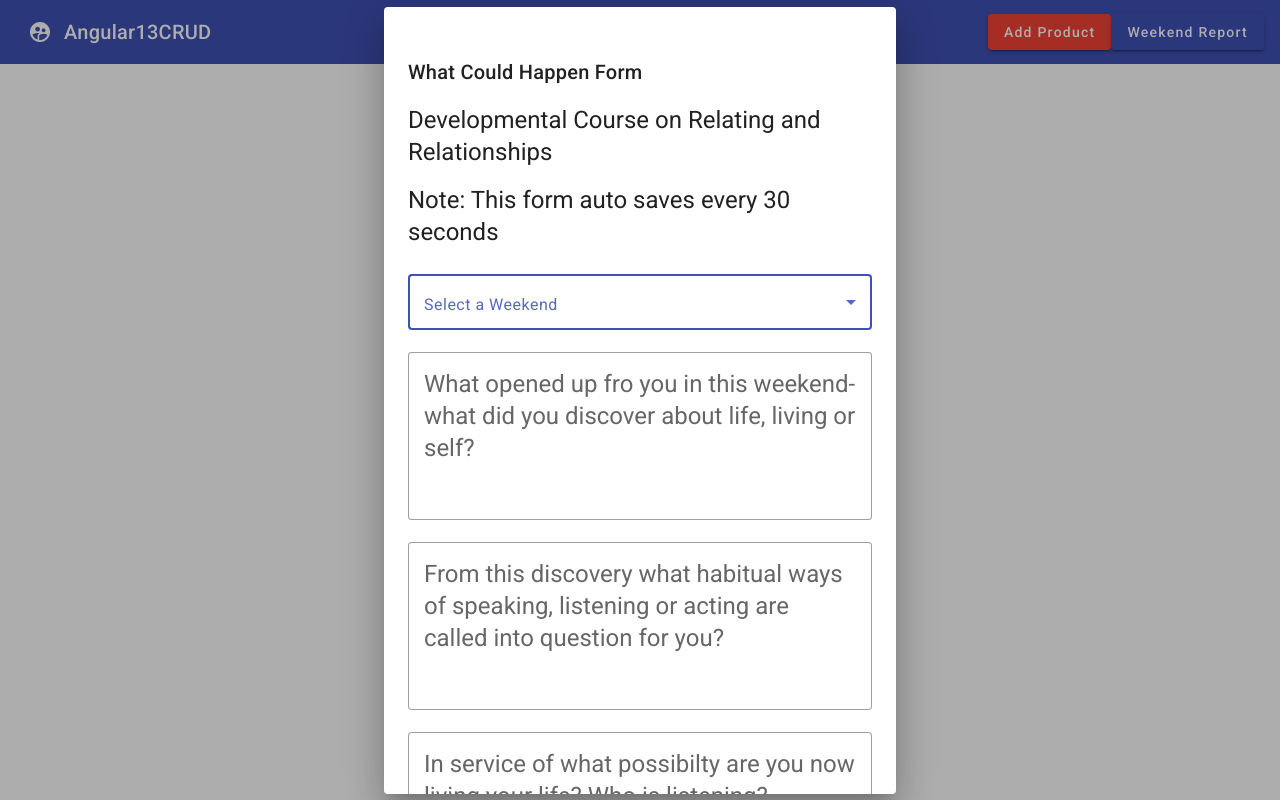
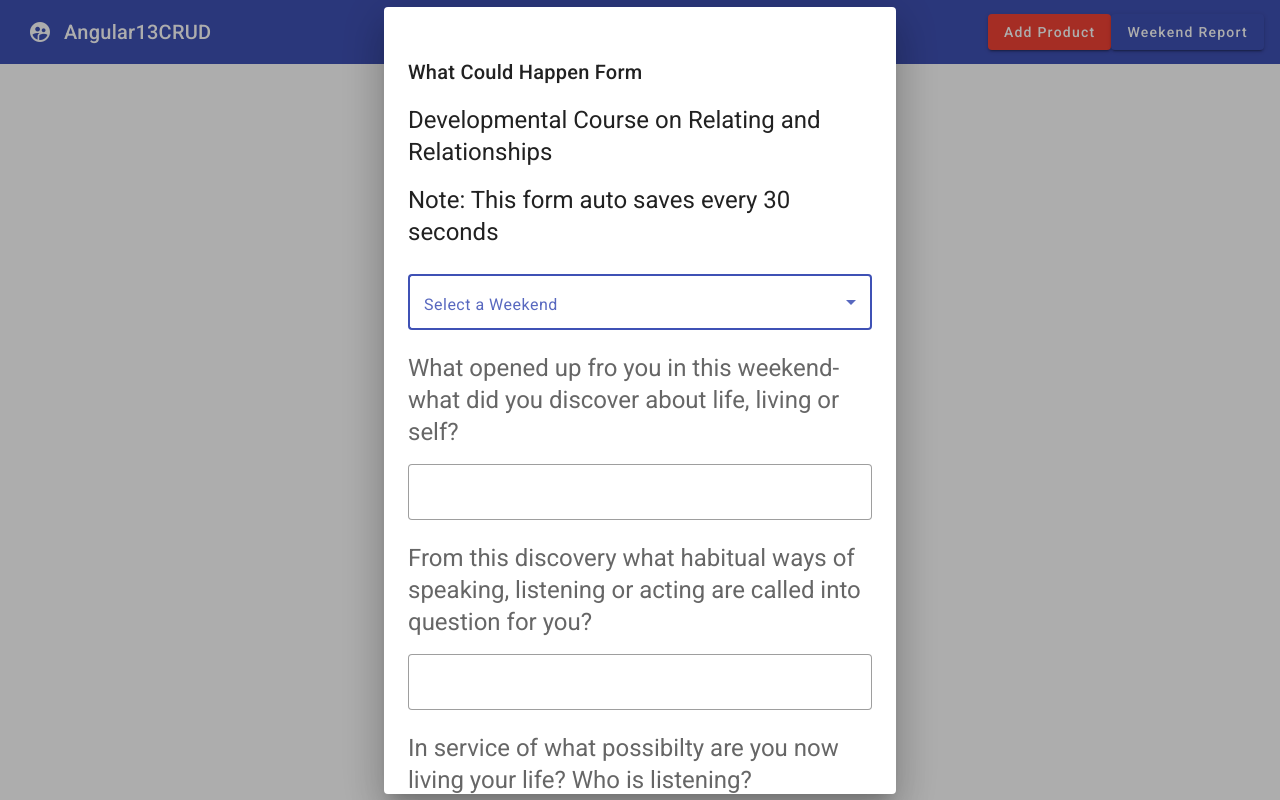
Before and after one commit to erotufelixpascal/AngularMastery, an Angular app: page / in a window 1280 px wide. Both pictures are taken after a click on the button "Weekend Report". Built offline with nearby package versions, Linux system fonts and the light colour scheme.

Commit message:
newfeature

```diff
--- a/src/app/weekend-report/weekend-report.component.html
+++ b/src/app/weekend-report/weekend-report.component.html
@@ -12,28 +12,28 @@
           <mat-option value="option3">November 20, 2023 - November 23, 2023</mat-option>
         </mat-select>
     </mat-form-field >
+    <label for=""><h1>What opened up fro you in this weekend- what did you discover about life, living or self?</h1></label>
     <mat-form-field class="example-full-width" appearance="outline">
-        <label for=""><h1>What opened up fro you in this weekend- what did you discover about life, living or self?</h1></label>
         <input matInput placeholder="" value="">
     </mat-form-field>
+    <label for=""><h1>From this discovery what habitual ways of speaking, listening or acting are called into question for you? </h1></label>
     <mat-form-field class="example-full-width" appearance="outline">
-        <label for=""><h1>From this discovery what habitual ways of speaking, listening or acting are called into question for you? </h1></label>
         <input matInput placeholder="" value="">
     </mat-form-field>
+    <label for=""><h1>In service of what possibilty are you now living your life? Who is listening? </h1></label>
     <mat-form-field class="example-full-width" appearance="outline">
-        <label for=""><h1>In service of what possibilty are you now living your life? Who is listening? </h1></label>
         <input matInput placeholder="" value="">
     </mat-form-field>
+    <label for=""><h1>How do you see to impact the relationship with the people central to that possibilty realized? </h1></label>
     <mat-form-field class="example-full-width" appearance="outline">
-        <label for=""><h1>How do you see to impact the relationship with the people central to that possibilty realized? </h1></label>
         <input matInput placeholder="" value="">
     </mat-form-field>
+    <label for=""><h1>What is the practise you are choosing to impact those Relationships?</h1></label>
     <mat-form-field class="example-full-width" appearance="outline">
-        <label for=""><h1>What is the practise you are choosing to impact those Relationships?</h1></label>
         <input matInput placeholder="" value="">
     </mat-form-field>
+    <label for=""><h1>When you are engaged in that practise, what could happen? For whom? </h1></label>
     <mat-form-field class="example-full-width" appearance="outline">
-        <label for=""><h1>When you are engaged in that practise, what could happen? For whom? </h1></label>
         <input matInput placeholder="" value="">
     </mat-form-field>
 </div>
```
